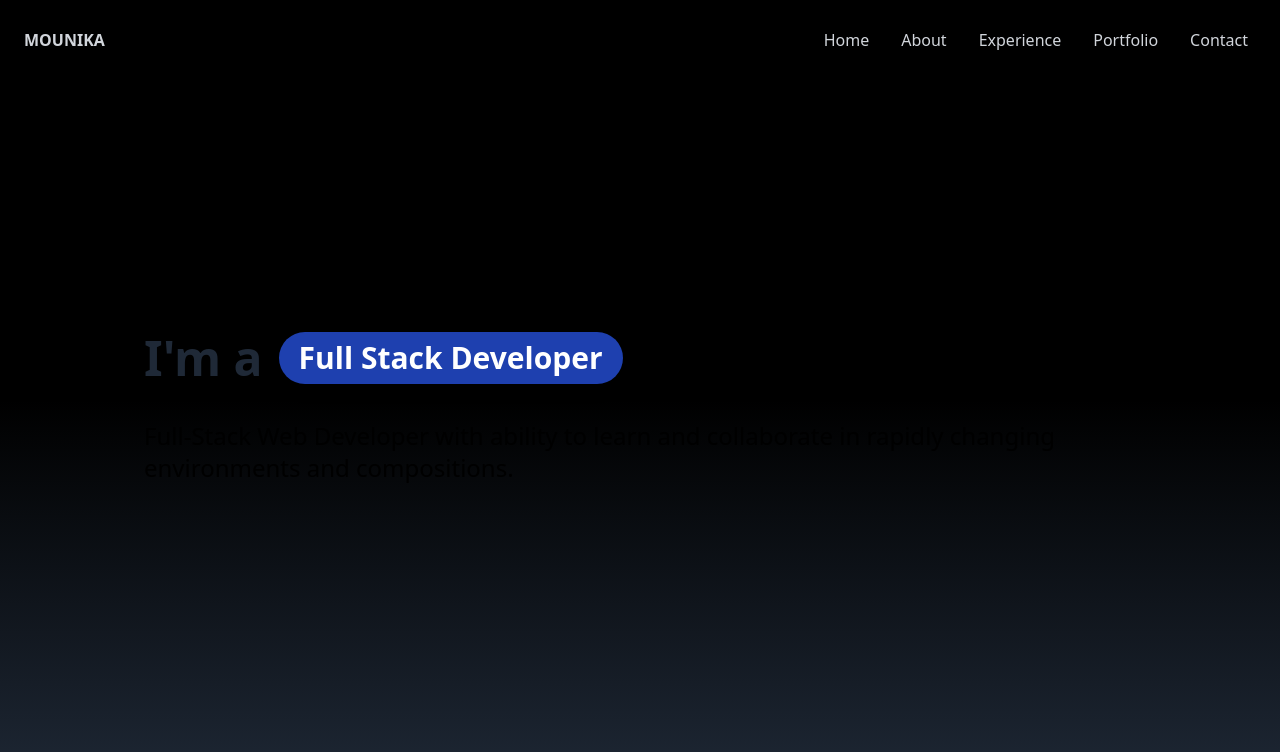
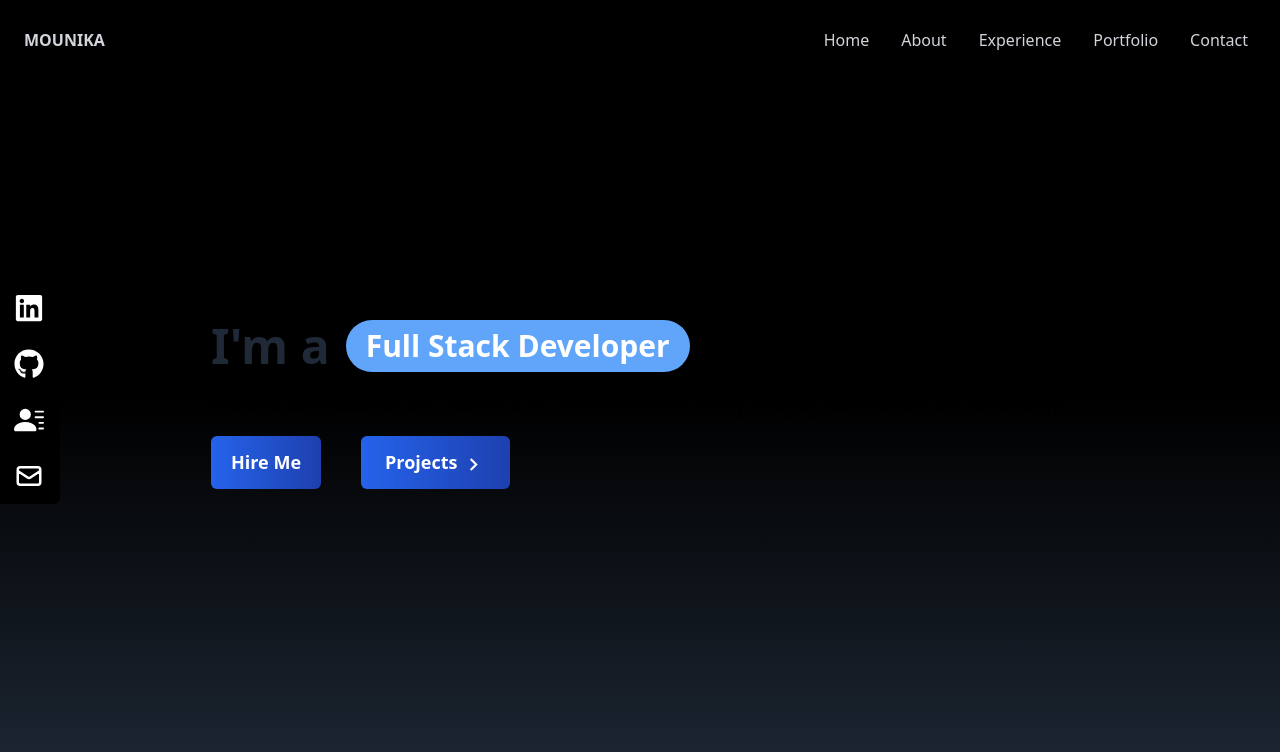
Before and after one commit to mounika-025/my-portfolio, a React (Create React App) app: page / in a window 1280 px wide. Shown: the top 752 px of the page. Built offline with nearby package versions, Linux system fonts and the light colour scheme.

Commit message:
updated home page

```diff
--- a/src/App.js
+++ b/src/App.js
@@ -1,11 +1,13 @@
 import Home from "./Components/Home";
 import Navbar from "./Components/Navbar";
+import SocialLinks from "./Components/SocialLinks";
 
 function App() {
   return (
     <div>
       <Navbar />
       <Home />
+      <SocialLinks />
     </div>
   );
 }
--- a/src/Components/Home.js
+++ b/src/Components/Home.js
@@ -1,26 +1,42 @@
 import React from "react";
+import { MdOutlineKeyboardArrowRight } from "react-icons/md";
 
 const Home = () => {
   return (
     <div className=" bg-gradient-to-b from-black via-black to-gray-800 h-screen w-full">
       <div className="flex flex-col items-center justify-center h-full px-4 md:flex-row max-w-screen-lg mx-auto">
         <div className="flex flex-col justify-center h-full">
-        <div className='flex gap-4 items-center my-4 gap-2'>
-          <h1 className='text-gray-800 dark:text-neutral-100 text-4xl md:text-5xl 2xl:text-7xl font-bold text-center'>
+          <div className="flex gap-4 items-center my-4 gap-2">
+            <h1 className="text-gray-800 dark:text-neutral-100 text-4xl md:text-5xl 2xl:text-7xl font-bold text-center">
               I'm a
             </h1>
-          <div className='flex items-center justify-center text-white shadow-lg bg-blue-800 dark:bg-[#224cff10] dark:text-[#224cff] rounded-full'>
-            <p className='text-3xl 2xl:text-5xl font-bold px-5 py-2 pb-2 text-center'>
+            <div className="flex items-center justify-center text-white shadow-lg bg-blue-400 dark:bg-[#224cff10] dark:text-[#224cff] rounded-full">
+              <p className="text-3xl 2xl:text-5xl font-bold px-5 py-2 pb-2 text-center">
                 Full Stack Developer
               </p>
             </div>
           </div>
-          <p className='text-md text-2xl text-black dark:text-gray-100 mt-5 2xl:mt-10'>
+          <p className="text-md text-1xl text-black dark:text-gray-500 mt-2 2xl:mt-6">
             Full-Stack Web Developer with ability to learn and collaborate in
             rapidly changing environments and compositions.
           </p>
+          <div className="flex gap-10">
+            <button className="bg-gradient-to-r from-blue-600 to-blue-800 w-fit text-lg text-white font-semibold rounded-md py-3 px-5 mt-4 my-2 hover:scale-105 duration-300">
+              Hire Me
+            </button>
+            <a href="projects">
+              <button className=" flex items-center w-fit group bg-gradient-to-r from-blue-600 to-blue-800 text-lg text-white font-semibold rounded-md py-3 px-6 mt-4 my-2 hover:scale-105 duration-300">
+                Projects
+                <span className="group-hover:rotate-90 duration-300">
+                  <MdOutlineKeyboardArrowRight
+                    size={25}
+                    className="ml-1 mt-1"
+                  />
+                </span>
+              </button>
+            </a>
           </div>
-
+        </div>
       </div>
     </div>
   );
--- /dev/null
+++ b/src/Components/SocialLinks.js
@@ -0,0 +1,77 @@
+/* eslint-disable jsx-a11y/anchor-is-valid */
+/* eslint-disable no-unused-vars */
+import React from "react";
+// eslint-disable-next-line no-unused-vars
+import { FaGithub, FaLinkedin } from "react-icons/fa";
+import { HiOutlineMail } from "react-icons/hi";
+import { BsFillPersonLinesFill } from "react-icons/bs";
+
+const SocialLinks = () => {
+  const socialLinks = [
+    {
+      id: 1,
+      child: (
+        <>
+          LinkedIn <FaLinkedin size={30} />
+        </>
+      ),
+      href: "",
+      style: "rounded-tr-md",
+    },
+    {
+      id: 2,
+      child: (
+        <>
+          Github <FaGithub size={30} />
+        </>
+      ),
+      href: "",
+    },
+    {
+      id: 3,
+      child: (
+        <>
+          Resume <BsFillPersonLinesFill size={30} />
+        </>
+      ),
+      href: "resume",
+      download: true,
+    },
+    {
+      id: 4,
+      child: (
+        <>
+          Mail <HiOutlineMail size={30} />
+        </>
+      ),
+      href: "mailto:im.mounika025@gmail.com",
+      style: "rounded-br-md",
+    },
+  ];
+  return (
+    <div className="hidden lg:flex flex-col top-[35%] left-0 fixed">
+      <ul>
+        {socialLinks.map(({ id, child, href, style, download }) => (
+          <li
+            className={
+              "flex justify-between items-center w-40 h-14 px-4 ml-[-100px] hover:ml-[-10px] hover:rounded-md duration-300 bg-black" +
+              " " +
+              style
+            }
+          >
+            <a
+              href={href}
+              className="flex justify-between items-center w-full text-white"
+              download={download}
+              target="-blank"
+            >
+              <>{child}</>
+            </a>
+          </li>
+        ))}
+      </ul>
+    </div>
+  );
+};
+
+export default SocialLinks;
```
Also changed, not shown: src/assets/avatr.png (deleted). Lines whose indentation alone changed are shown as unchanged.
